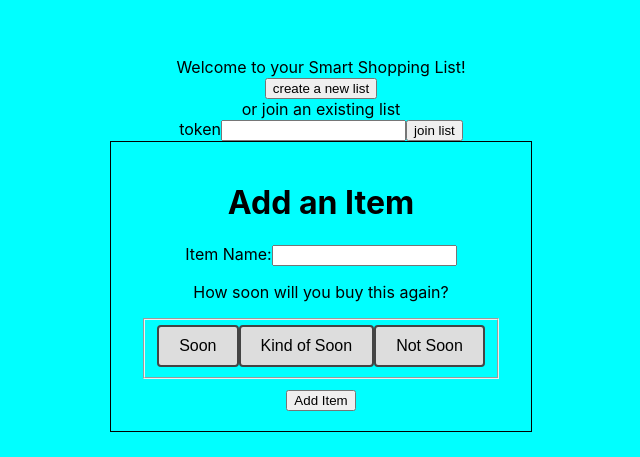
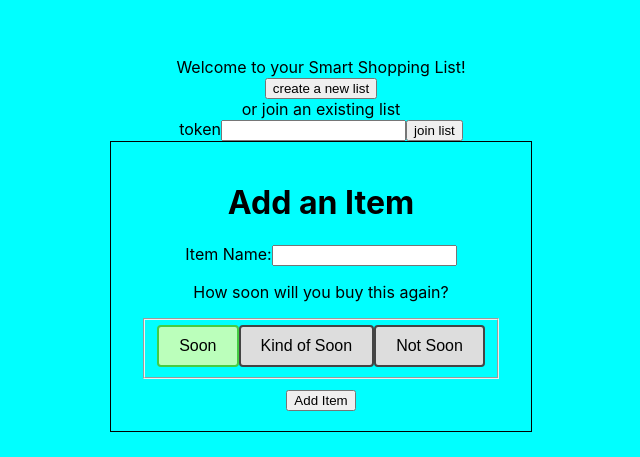
Before and after one commit to the-collab-lab/tcl-41-smart-shopping-list, a React (Create React App) app: page /add-item in a window 1280 px wide. Shown: the part 343-800 px from the top of the page, without its empty margins (319-959 px from the left). Built offline with nearby package versions, Linux system fonts and the light colour scheme.

Commit message:
fixed radio button html

```diff
--- a/src/components/AddItemForm/AddItemForm.js
+++ b/src/components/AddItemForm/AddItemForm.js
@@ -76,8 +76,6 @@ const AddItemForm = ({ token }) => {
       <p>How soon will you buy this again?</p>
       <div className="radio-buying-interval">
         <fieldset>
-          <label htmlFor="soon">
-            Soon
           <input
             checked={purchaseInterval === '7'}
             onChange={handleRadioChange}
@@ -86,9 +84,7 @@ const AddItemForm = ({ token }) => {
             name="purchaseInterval"
             value="7"
           />
-          </label>
-          <label htmlFor="kind_of_soon">
-            Kind of Soon
+          <label htmlFor="soon">Soon</label>
           <input
             checked={purchaseInterval === '14'}
             onChange={handleRadioChange}
@@ -97,9 +93,7 @@ const AddItemForm = ({ token }) => {
             name="purchaseInterval"
             value="14"
           />
-          </label>
-          <label htmlFor="not_soon">
-            Not Soon
+          <label htmlFor="kind_of_soon">Kind of Soon</label>
           <input
             checked={purchaseInterval === '30'}
             onChange={handleRadioChange}
@@ -108,7 +102,7 @@ const AddItemForm = ({ token }) => {
             name="purchaseInterval"
             value="30"
           />
-          </label>
+          <label htmlFor="not_soon">Not Soon</label>
         </fieldset>
       </div>
 
```
Lines whose indentation alone changed are shown as unchanged.
